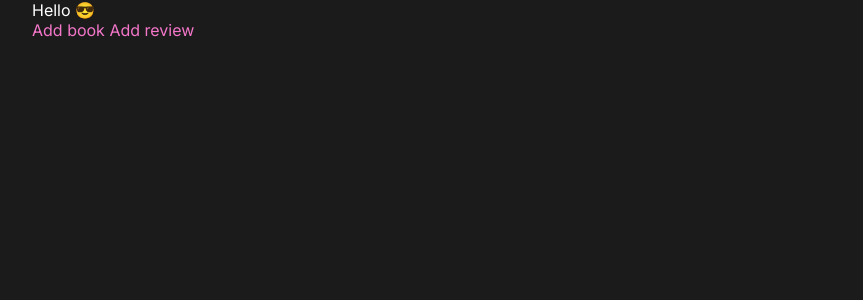
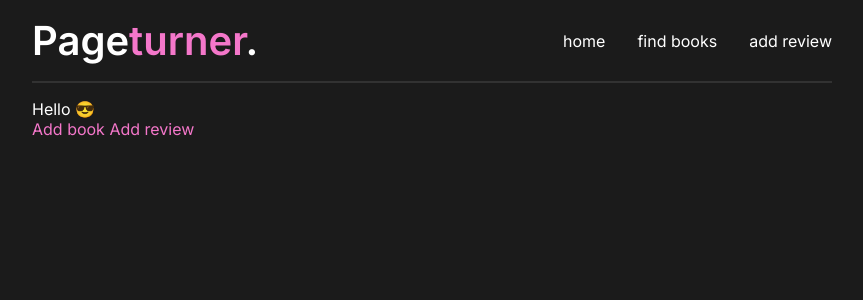
Before and after one commit to repercussive/qa-book-review-app, a Flask app: page / in a window 1280 px wide. Shown: the top 300 px of the page, without its empty margins (208-1071 px from the left). Run offline with Flask 2, Linux system fonts and the light colour scheme.

Commit message:
add navbar

```diff
--- a/application/templates/_base.html
+++ b/application/templates/_base.html
@@ -7,6 +7,7 @@
   </head>
   <body>
     <div class="main-wrapper">
+      {% include "/components/navbar.html" %}
       {% block body %} {% endblock %}
     </div>
   </body>
--- /dev/null
+++ b/application/templates/components/navbar.html
@@ -0,0 +1,26 @@
+<nav>
+  <h1><span>Page</span><span class="accent">turner</span>.</h1>
+  <a href="/">home</a>
+  <a href="/">find books</a>
+  <a href="/add-review">add review</a>
+</nav>
+
+<style>
+  nav {
+    display: flex;
+    align-items: center;
+    gap: 2rem;
+    margin: 1rem 0;
+    padding-bottom: 1rem;
+    border-bottom: solid 2px var(--color-divider);
+  }
+
+  nav h1 {
+    font-size: 2.5rem;
+    margin-right: auto;
+  }
+
+  nav a {
+    color: var(--color-text);
+  }
+</style>
```
